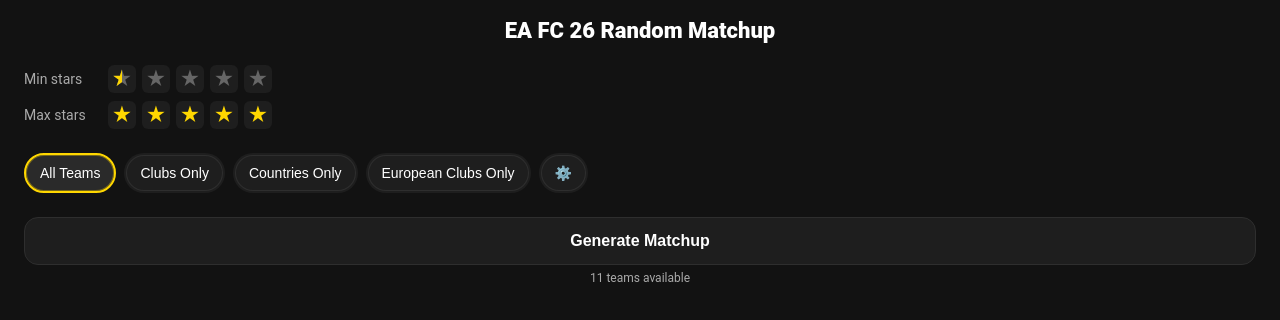
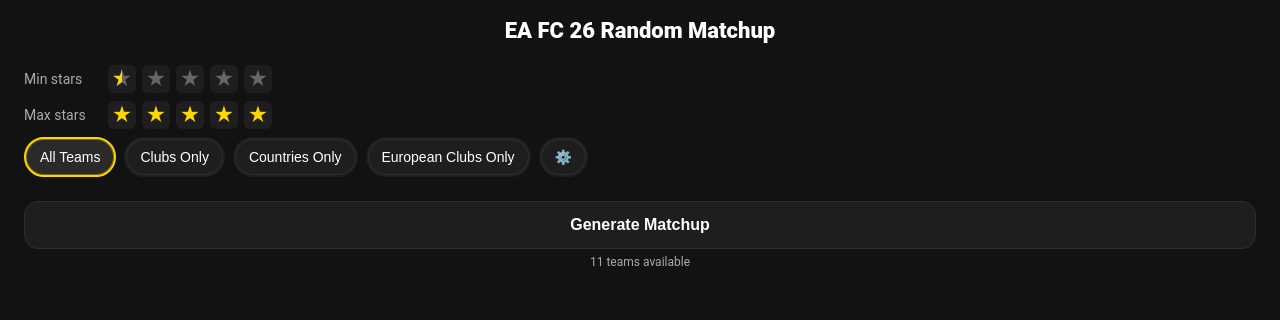
Before and after one commit to tomer-1337/ea-fc-team-picker, a React (Vite) app: page / in a window 1280 px wide. Shown: the top 320 px of the page. Built offline with nearby package versions, Linux system fonts and the light colour scheme; the HTML template or start-up script is replaced by a standard one.

Commit message:
Extracted components from app

```diff
--- a/src/App.jsx
+++ b/src/App.jsx
@@ -1,10 +1,12 @@
 import React, { useEffect, useMemo, useState } from 'react'
-import StarPicker from './components/StarPicker.jsx'
-import Presets from './components/Presets.jsx'
 import CountryFilterModal from './components/CountryFilterModal.jsx'
-import TeamCard from './components/TeamCard.jsx'
 import { TEAMS, PRESET_DEFINITIONS } from './data/teams.js'
 import styles from './App.module.css'
+import Header from './components/Header.jsx'
+import FiltersPanel from './components/FiltersPanel.jsx'
+import GenerateButton from './components/GenerateButton.jsx'
+import MatchupDisplay from './components/MatchupDisplay.jsx'
+import HistoryRow from './components/HistoryRow.jsx'
 
 const storageKey = 'ea-fc-settings-v1'
 
@@ -40,19 +42,6 @@
   return [arr[i], arr[j]]
 }
 
-const GENERIC_LOGO_HISTORY = 'https://upload.wikimedia.org/wikipedia/commons/d/d3/Soccerball.svg'
-
-function HistoryRow({ left, right }) {
-  return (
-    <div className={styles.historyRow}>
-      <img src={left.logo} alt={left.name} className={styles.tinyLogo} onError={(e) => { e.currentTarget.onerror = null; e.currentTarget.src = GENERIC_LOGO_HISTORY }} />
-      <span>{left.name}</span>
-      <span className={styles.dim}>vs</span>
-      <span>{right.name}</span>
-      <img src={right.logo} alt={right.name} className={styles.tinyLogo} onError={(e) => { e.currentTarget.onerror = null; e.currentTarget.src = GENERIC_LOGO_HISTORY }} />
-    </div>
-  )
-}
 
 export default function App() {
   const [state, setState] = usePersistentState({
@@ -117,55 +106,34 @@
 
   return (
     <div className={styles.app}>
-      <header className={styles.header}>
-        <h1 className={styles.title}>EA FC 26 Random Matchup</h1>
-      </header>
+      <Header />
 
       <section className={styles.section}>
-        <StarPicker label="Min stars" value={state.minStars} onChange={(v) => updateSetting({ minStars: v, maxStars: Math.max(v, state.maxStars) })} />
-        <div className={styles.spacer8} />
-        <StarPicker label="Max stars" value={state.maxStars} onChange={(v) => updateSetting({ maxStars: v, minStars: Math.min(state.minStars, v) })} />
-      </section>
-
-      <section className={`${styles.section} ${styles.mt8}`}>
-        <Presets
-          presets={PRESET_DEFINITIONS}
-          current={state.presetKey}
-          onChange={(key) => updateSetting({ presetKey: key })}
+        <FiltersPanel
+          minStars={state.minStars}
+          maxStars={state.maxStars}
+          onChangeMin={(v) => updateSetting({ minStars: v, maxStars: Math.max(v, state.maxStars) })}
+          onChangeMax={(v) => updateSetting({ maxStars: v, minStars: Math.min(state.minStars, v) })}
+          presetKey={state.presetKey}
+          onPresetChange={(key) => updateSetting({ presetKey: key })}
           onOpenFilters={() => setModalOpen(true)}
           filtersActive={state.countries.length > 0}
+          presets={PRESET_DEFINITIONS}
         />
       </section>
 
       <section className={`${styles.section} ${styles.mt8}`}>
-        <button
-          className={`${styles.generateBtn} ${!canGenerate ? styles.generateBtnDisabled : ''} ${pulse ? styles.pulse : ''}`}
-          disabled={!canGenerate}
+        <GenerateButton
+          canGenerate={canGenerate}
           onClick={handleGenerate}
-        >
-          Generate Matchup
-        </button>
-        <div className={styles.countText}>{filtered.length} teams available</div>
-        <div className={styles.errorWrap} aria-live="polite">
-          {filtersError && (
-            <div className={styles.errorText}>Not enough teams. Adjust filters to have at least two teams.</div>
-          )}
-        </div>
+          pulse={pulse}
+          count={filtered.length}
+          showError={filtersError}
+        />
       </section>
 
       <section className={`${styles.section} ${styles.mt8}`}>
-        <div className={styles.cardsWrap}>
-          <div className={styles.cardCol}>
-            <div key={`a-${animKey}`}>
-              <TeamCard team={match[0]} animateKey={0} />
-            </div>
-          </div>
-          <div className={styles.cardCol}>
-            <div key={`b-${animKey}`}>
-              <TeamCard team={match[1]} animateKey={1} />
-            </div>
-          </div>
-        </div>
+        <MatchupDisplay teamA={match[0]} teamB={match[1]} animKey={animKey} />
       </section>
 
       {history.length > 0 && (
--- /dev/null
+++ b/src/components/FiltersPanel.jsx
@@ -0,0 +1,32 @@
+import React from 'react'
+import StarPicker from './StarPicker.jsx'
+import Presets from './Presets.jsx'
+import styles from './FiltersPanel.module.css'
+
+export default function FiltersPanel({
+  minStars,
+  maxStars,
+  onChangeMin,
+  onChangeMax,
+  presetKey,
+  onPresetChange,
+  onOpenFilters,
+  filtersActive,
+  presets,
+}) {
+  return (
+    <div className={styles.panel}>
+      <StarPicker label="Min stars" value={minStars} onChange={onChangeMin} />
+      <div className={styles.spacer8} />
+      <StarPicker label="Max stars" value={maxStars} onChange={onChangeMax} />
+      <div className={styles.spacer8} />
+      <Presets
+        presets={presets}
+        current={presetKey}
+        onChange={onPresetChange}
+        onOpenFilters={onOpenFilters}
+        filtersActive={filtersActive}
+      />
+    </div>
+  )
+}
--- /dev/null
+++ b/src/components/FiltersPanel.module.css
@@ -0,0 +1,2 @@
+.panel {}
+.spacer8 { height: 8px; }
--- /dev/null
+++ b/src/components/GenerateButton.jsx
@@ -0,0 +1,22 @@
+import React from 'react'
+import styles from './GenerateButton.module.css'
+
+export default function GenerateButton({ canGenerate, onClick, pulse, count, showError }) {
+  return (
+    <div className={styles.wrap}>
+      <button
+        className={`${styles.generateBtn} ${!canGenerate ? styles.generateBtnDisabled : ''} ${pulse ? styles.pulse : ''}`}
+        disabled={!canGenerate}
+        onClick={onClick}
+      >
+        Generate Matchup
+      </button>
+      <div className={styles.countText}>{count} teams available</div>
+      <div className={styles.errorWrap} aria-live="polite">
+        {showError && (
+          <div className={styles.errorText}>Not enough teams. Adjust filters to have at least two teams.</div>
+        )}
+      </div>
+    </div>
+  )
+}
--- /dev/null
+++ b/src/components/GenerateButton.module.css
@@ -0,0 +1,23 @@
+.wrap {}
+.generateBtn {
+  width: 100%;
+  padding: 14px 16px;
+  border-radius: 14px;
+  background: #1E1E1E;
+  color: #FFFFFF;
+  border: 1px solid #2e2e2e;
+  cursor: pointer;
+  font-size: 16px;
+  font-weight: 700;
+  transition: transform 120ms ease, background 120ms ease;
+}
+.generateBtn:hover { background: #2a2a2a; }
+.generateBtn:active { transform: scale(0.98); }
+.generateBtnDisabled {
+  background: #171717;
+  cursor: not-allowed;
+}
+.pulse { animation: pulse 180ms ease; }
+.countText { color: #AAAAAA; text-align: center; font-size: 12px; margin-top: 6px; }
+.errorWrap { position: relative; height: 18px; margin-top: 4px; }
+.errorText { position: absolute; left: 0; right: 0; top: 0; text-align: center; color: #FF4D4F; font-size: 12px; }
--- /dev/null
+++ b/src/components/Header.jsx
@@ -0,0 +1,10 @@
+import React from 'react'
+import styles from './Header.module.css'
+
+export default function Header() {
+  return (
+    <header className={styles.header}>
+      <h1 className={styles.title}>EA FC 26 Random Matchup</h1>
+    </header>
+  )
+}
--- /dev/null
+++ b/src/components/Header.module.css
@@ -0,0 +1,7 @@
+.header { margin-bottom: 12px; }
+.title {
+  text-align: center;
+  font-weight: 900;
+  font-size: 22px;
+  margin: 2px 0 14px;
+}
--- /dev/null
+++ b/src/components/HistoryRow.jsx
@@ -0,0 +1,16 @@
+import React from 'react'
+import styles from './HistoryRow.module.css'
+
+const GENERIC_LOGO = 'https://upload.wikimedia.org/wikipedia/commons/d/d3/Soccerball.svg'
+
+export default function HistoryRow({ left, right }) {
+  return (
+    <div className={styles.historyRow}>
+      <img src={left.logo} alt={left.name} className={styles.tinyLogo} onError={(e) => { e.currentTarget.onerror = null; e.currentTarget.src = GENERIC_LOGO }} />
+      <span>{left.name}</span>
+      <span className={styles.dim}>vs</span>
+      <span>{right.name}</span>
+      <img src={right.logo} alt={right.name} className={styles.tinyLogo} onError={(e) => { e.currentTarget.onerror = null; e.currentTarget.src = GENERIC_LOGO }} />
+    </div>
+  )
+}
--- /dev/null
+++ b/src/components/HistoryRow.module.css
@@ -0,0 +1,3 @@
+.historyRow { display: flex; align-items: center; gap: 8px; padding: 6px 8px; border-radius: 8px; background: #1A1A1A; margin-bottom: 6px; font-size: 12px; color: #FFFFFF; }
+.tinyLogo { width: 16px; height: 16px; object-fit: contain; }
+.dim { color: #AAAAAA; }
--- /dev/null
+++ b/src/components/MatchupDisplay.jsx
@@ -0,0 +1,20 @@
+import React from 'react'
+import TeamCard from './TeamCard.jsx'
+import styles from './MatchupDisplay.module.css'
+
+export default function MatchupDisplay({ teamA, teamB, animKey }) {
+  return (
+    <div className={styles.cardsWrap}>
+      <div className={styles.cardCol}>
+        <div key={`a-${animKey}`}>
+          <TeamCard team={teamA} animateKey={0} />
+        </div>
+      </div>
+      <div className={styles.cardCol}>
+        <div key={`b-${animKey}`}>
+          <TeamCard team={teamB} animateKey={1} />
+        </div>
+      </div>
+    </div>
+  )
+}
--- /dev/null
+++ b/src/components/MatchupDisplay.module.css
@@ -0,0 +1,2 @@
+.cardsWrap { display: flex; gap: 12px; margin-top: 14px; flex-wrap: nowrap; }
+.cardCol { flex: 1 1 50%; min-width: 0; }
```
Also changed, not shown: src/App.module.css (+0 -37 lines).
